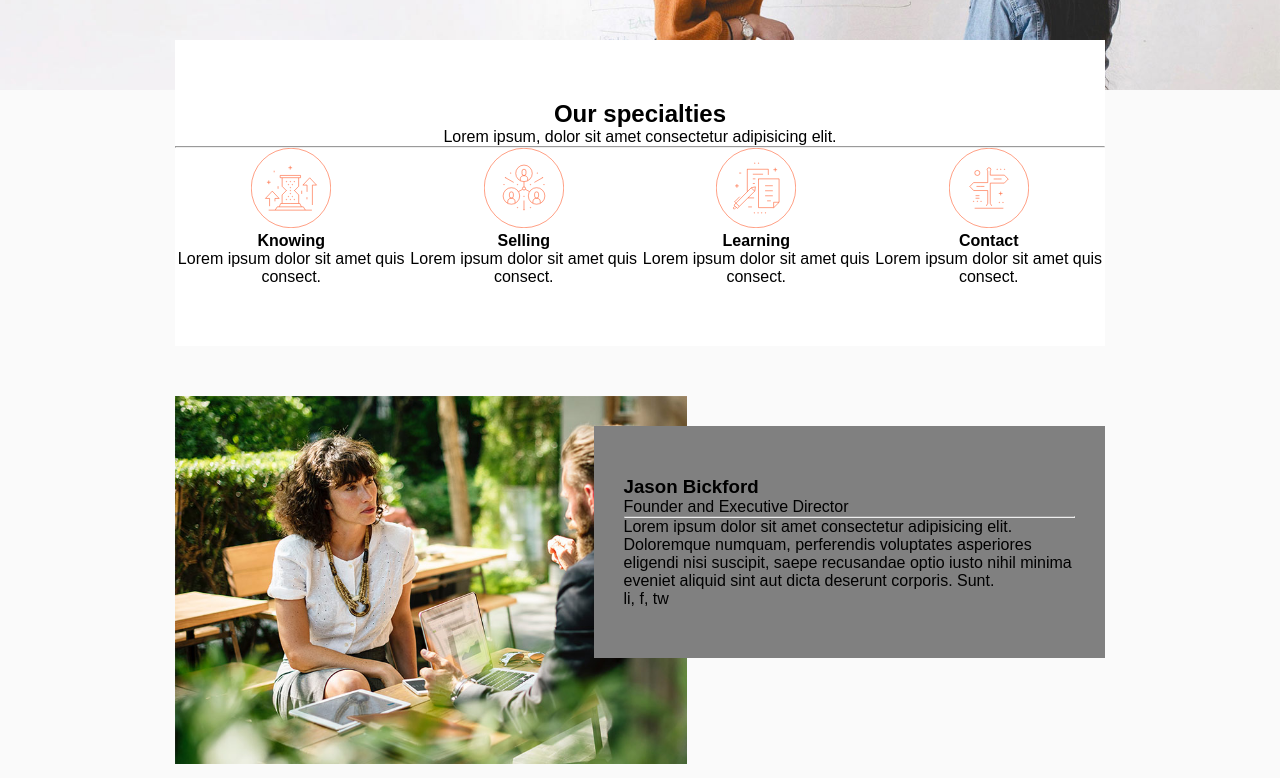
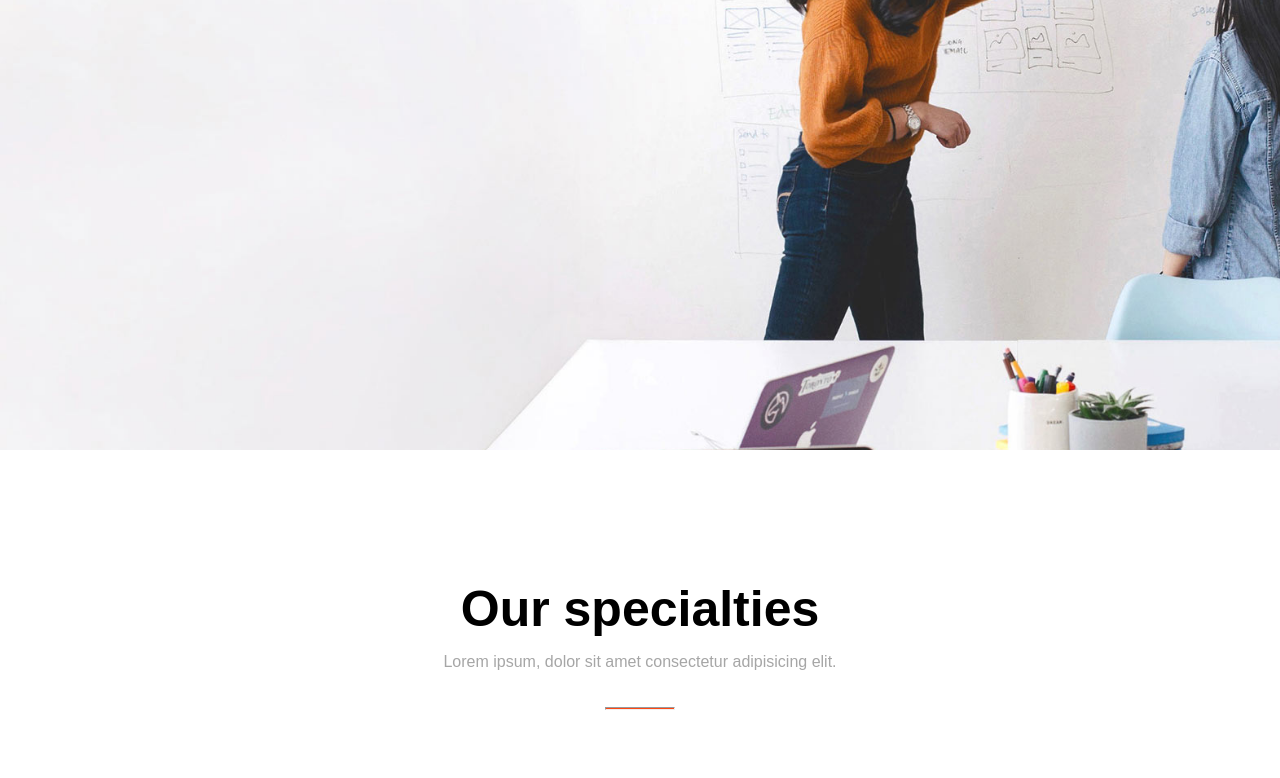
Before and after one commit to albertotaddeucci/proj-html-vuejs, a Vue app: page / in a window 1280 px wide. Shown: the part 380-1158 px from the top of the page. Built offline with nearby package versions, Linux system fonts and the light colour scheme.

Commit message:
fix dimensioni e stile specialties & ceo

```diff
--- a/src/components/AppCeo.vue
+++ b/src/components/AppCeo.vue
@@ -20,21 +20,29 @@ export default {
     <section class="section-ceo">
 
         <div class="container">
+
+
+            <div class="container-sm">
                 <div id="ceo">
+
 
                     <img src="/img/h1-img-01.jpg" alt="">
 
                     <div class="info-ceo">
-                    <h3>Jason Bickford</h3>
+                        <h3 >Jason Bickford</h3 >
                         <div>Founder and Executive Director</div>
                         <hr>
-                    <p>Lorem ipsum dolor sit amet consectetur adipisicing elit. Doloremque numquam, perferendis voluptates asperiores eligendi nisi suscipit, saepe recusandae optio iusto nihil minima eveniet aliquid sint aut dicta deserunt corporis. Sunt.</p>
+                        <p>Lorem ipsum dolor sit amet consectetur adipisicing elit. Doloremque numquam, perferendis voluptates asperiores eligendi nisi suscipi. </p>
                         <div>
                             li, f, tw
                         </div>
                     </div>
                 </div>
             </div>
+
+        </div>
+        <!-- <img src="/public/svg/svg-4.svg" alt=""> -->
+
 
 
     </section>
@@ -45,15 +53,30 @@ export default {
 
 <style lang="scss">
 
+
+
+
+
 .section-ceo{
     background-color: #fafafa;
-    padding-bottom: 65px;
+    padding-bottom: 140px;
+
+    .container{
+        padding-top: 90px;
+
+        background-image: url(/public/svg/svg-4.svg);
+        background-repeat: no-repeat;
+        background-position: 100%;
+        background-position-y: 0%;
+
+    }
 
 }
 
 #ceo{
     display: flex;
     position: relative;
+
 
     img{
         width: 55%;
@@ -64,14 +87,18 @@ export default {
 .info-ceo{
     width: 55%;
 
-    padding: 50px 30px;
+    padding: 110px 50px;
 
     position: absolute;
     top: 0;
     right: 0px;
 
-    margin-block: 30px;
-    background-color: grey;
+    margin-block: 55px;
+    background-color: white ;
+
+    hr{
+        margin-block: 20px  ;
+    }
 }
 
 </style>
--- a/src/components/AppHeader.vue
+++ b/src/components/AppHeader.vue
@@ -47,7 +47,7 @@ export default {
 
 
 #jumbo{
-  height: 470px;
+  height: 880px;
   background-image: url(/public/img/rev-slider-main-home-img-03.jpg);
   background-repeat: no-repeat;
   background-size: cover;
@@ -56,13 +56,14 @@ export default {
 nav{
   display: flex;
   justify-content: space-between;
+  align-items: center ;
 
   padding-block: 20px;
 
   #logo{
 
     img{
-      height: 14px;
+      height: 30px;
     }
   }
 
@@ -72,6 +73,7 @@ nav{
     gap: 20px;
 
     text-transform: uppercase;
+    font-weight: bold  ;
   }
 }
 
--- a/src/components/AppSpecialties.vue
+++ b/src/components/AppSpecialties.vue
@@ -56,28 +56,47 @@ section:first-of-type{
 }
 
 .specialties{
-    padding-block: 60px;
-    text-align: center;
+    display: flex;
+    flex-direction: column;
+    align-items: center;
+
+    padding-block: 130px;
 
     transform: translateY(-50px);
 
     background-color: white;
+
+    hr{
+        margin-top: 30px;
+        margin-bottom: 70px;
+    }
 }
 
 #list-specialties{
     display: flex;
     justify-content: space-around;
+    gap: 110px;
+
+    align-items: center;
+
 
     .specialty{
+        text-align: center;
         .title{
             font-weight: bold;
+        }
 
+        .title{
+            padding-block: 25px;
+            font-size: 20px;
+        }
+
+        p{
+            width: 230px;
         }
     }
 
-    img{
-        height: 80px;
-    }
+
 
 }
 
--- a/src/styles/_variables.scss
+++ b/src/styles/_variables.scss
@@ -0,0 +1,5 @@
+$accentColor: #ff4612;
+
+$primaryBg: #fafafa;
+
+$colorSecondary: #a6a6a6;
--- a/src/styles/general.scss
+++ b/src/styles/general.scss
@@ -1,3 +1,5 @@
+@use './variables' as *;
+
 * {
     margin: 0;
     padding: 0;
@@ -7,12 +9,35 @@
 }
 
 .container {
-    max-width: 930px;
+    max-width: 1760px;
     margin: 0 auto;
 }
 
 .container-sm {
-    max-width: 690px;
+    max-width: 1300px;
     margin: 0 auto;
 
 }
+
+h2 {
+    font-size: 50px;
+    margin-bottom: 10px;
+}
+
+h3 {
+    font-size: 38px;
+    margin-bottom: 10px;
+
+}
+
+p {
+    color: $colorSecondary ;
+    line-height: 1.8em;
+}
+
+hr {
+    width: 70px;
+    height: 3px;
+
+    background-color: $accentColor;
+}
```
Lines whose indentation alone changed are shown as unchanged.
